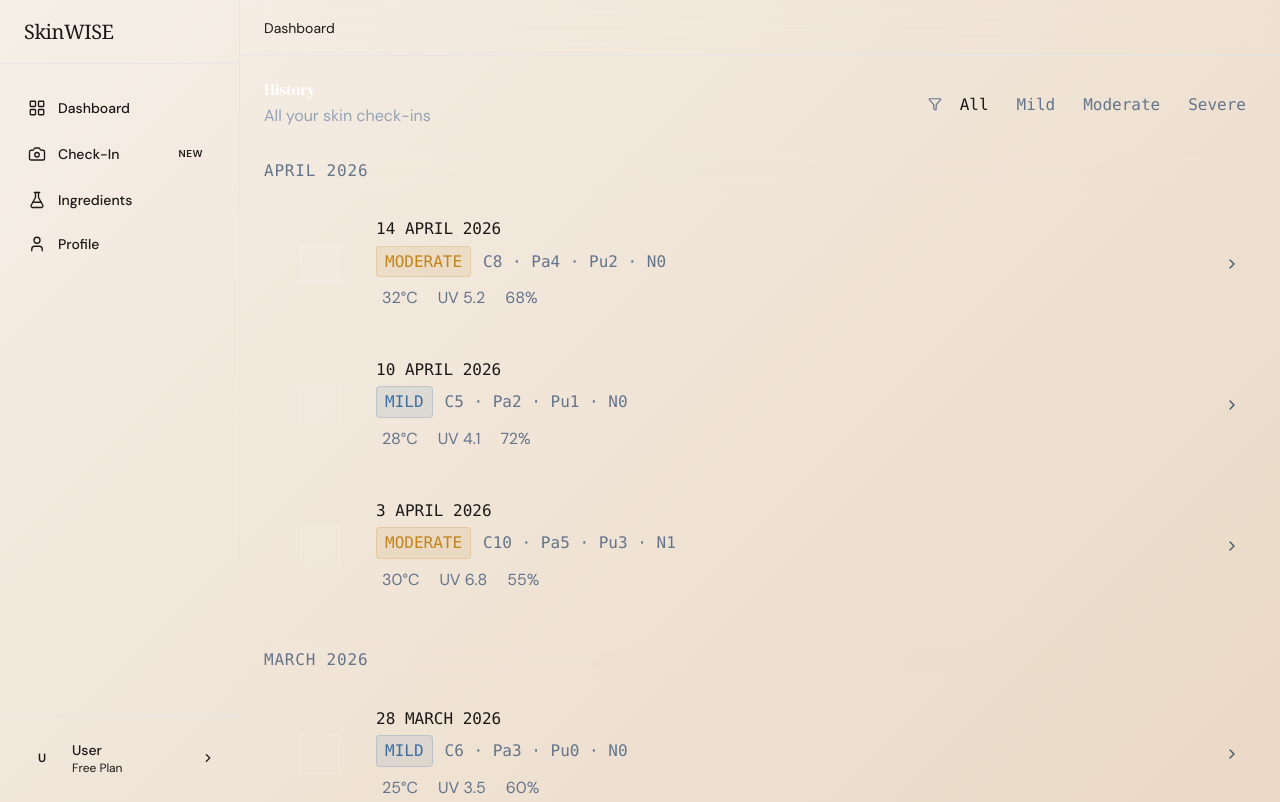
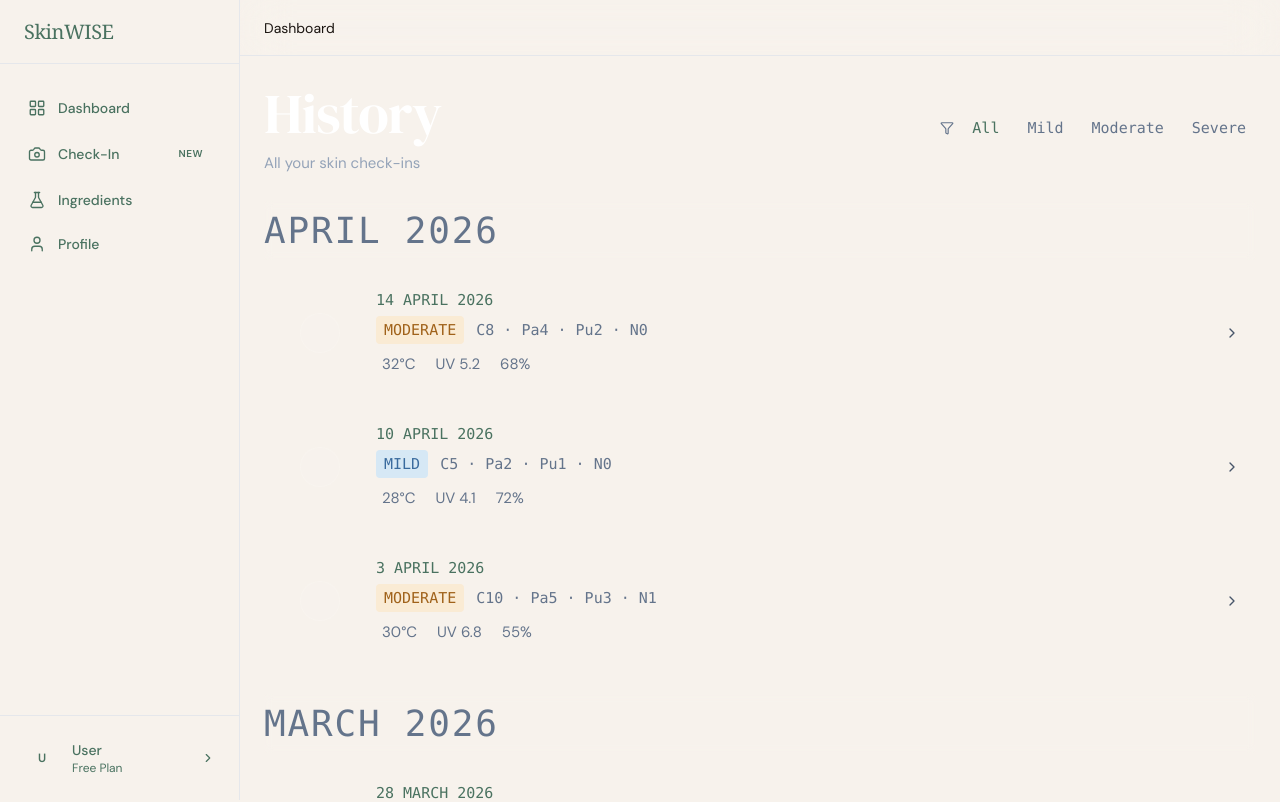
Before and after one commit to knajee/FYP-skinwise-, a Next.js app in the folder frontend/: page /history in a window 1280 px wide. Shown: the top 802 px of the page. Built offline with nearby package versions, Linux system fonts and the light colour scheme.

Commit message:
feat: implement warm modernism CSS token system with typography, spacing and animation foundations

```diff
--- a/frontend/src/app/globals.css
+++ b/frontend/src/app/globals.css
@@ -1,207 +1,184 @@
-/* ─── Google Fonts ─── */
 @import url('https://fonts.googleapis.com/css2?family=DM+Sans:wght@400;500;600&family=DM+Serif+Display&display=swap');
 
 @tailwind base;
 @tailwind components;
 @tailwind utilities;
 
-/* ─── Design Tokens ─── */
 :root {
-  /* Core palette */
-  --skin-cream: #F5EFE6;
-  --skin-warm: #E8D5C0;
-  --skin-charcoal: #1C1917;
-  --skin-sage: #5C7A6B;
-  --skin-amber: #C4831A;
-  --skin-rose: #B5404A;
-  --skin-sky: #3B6EA5;
-  --skin-muted: #78716C;
-  --skin-border: #D6C9B8;
-  --skin-surface: #FFFFFF;
+  /* ── Backgrounds (light → warm) ── */
+  --bg-base:        #F7F2EC;   /* page canvas — warm off-white, never pure white */
+  --bg-surface:     #FFFFFF;   /* cards, modals, elevated panels */
+  --bg-subtle:      #EEE7DC;   /* secondary backgrounds, hover states, code blocks */
+  --bg-muted:       #E3D9CC;   /* dividers, skeleton loaders, disabled inputs */
 
-  /* Severity colour map */
-  --severity-clear: var(--skin-sage);
-  --severity-mild: var(--skin-sky);
-  --severity-moderate: var(--skin-amber);
-  --severity-severe: var(--skin-rose);
+  /* ── Text (always on light backgrounds) ── */
+  --text-primary:   #1A1410;   /* headings, body — near-black with warm undertone */
+  --text-secondary: #5C4F42;   /* secondary labels, descriptions, captions */
+  --text-tertiary:  #8C7B6E;   /* placeholder, hint text, timestamps */
+  --text-inverse:   #F7F2EC;   /* text on dark/coloured backgrounds ONLY */
 
-  /* Lesion colour map */
-  --lesion-comedone: #94A3B8;
-  --lesion-papule: #3B82F6;
-  --lesion-pustule: #EAB308;
-  --lesion-nodule: #EF4444;
+  /* ── Primary Brand — Warm Charcoal ── */
+  --brand-primary:  #1A1410;   /* main CTA buttons, primary interactive */
+  --brand-hover:    #2E2318;   /* hover state for primary */
+
+  /* ── Accent — Sage Green (science / wellness) ── */
+  --accent:         #4A7260;   /* links, focus rings, active nav items */
+  --accent-light:   #D6EBE4;   /* accent tinted backgrounds, badge fills */
+  --accent-dark:    #2D4E40;   /* accent on white surface, deeper shade */
+
+  /* ── Severity — strict, non-negotiable ── */
+  --severity-clear:    #4A7260;   /* sage — positive / all clear */
+  --severity-clear-bg: #D6EBE4;
+  --severity-mild:     #3A6B9E;   /* steel blue — informational */
+  --severity-mild-bg:  #D6E8F5;
+  --severity-mod:      #A0621A;   /* amber — caution */
+  --severity-mod-bg:   #FAEBD4;
+  --severity-severe:   #9B2335;   /* deep rose — alert */
+  --severity-severe-bg:#F5D5D9;
+
+  /* ── Lesion Classes ── */
+  --lesion-comedone: #6B7280;   /* neutral grey */
+  --lesion-papule:   #2563EB;   /* clear blue */
+  --lesion-pustule:  #CA8A04;   /* amber */
+  --lesion-nodule:   #DC2626;   /* red */
+
+  /* ── Borders ── */
+  --border-default: #D5C9BA;   /* standard card/input borders */
+  --border-strong:  #A89880;   /* stronger dividers */
+  --border-focus:   #4A7260;   /* focus rings — accent colour */
+
+  /* ── Feedback ── */
+  --feedback-success:    #4A7260;
+  --feedback-success-bg: #D6EBE4;
+  --feedback-warning:    #A0621A;
+  --feedback-warning-bg: #FAEBD4;
+  --feedback-error:      #9B2335;
+  --feedback-error-bg:   #F5D5D9;
+  --feedback-info:       #3A6B9E;
+  --feedback-info-bg:    #D6E8F5;
+
+  /* ── Typography ── */
+  --font-display: 'DM Serif Display', Georgia, serif;
+  --font-body:    'DM Sans', system-ui, sans-serif;
+
+  /* ── Spacing & Radius ── */
+  --radius-sm:   8px;
+  --radius-md:   12px;
+  --radius-lg:   16px;
+  --radius-xl:   24px;
+  --radius-full: 9999px;
+
+  /* ── Shadow ── */
+  --shadow-sm:  0 1px 3px rgba(26, 20, 16, 0.08), 0 1px 2px rgba(26, 20, 16, 0.04);
+  --shadow-md:  0 4px 12px rgba(26, 20, 16, 0.10), 0 2px 4px rgba(26, 20, 16, 0.06);
+  --shadow-lg:  0 8px 24px rgba(26, 20, 16, 0.12), 0 4px 8px rgba(26, 20, 16, 0.06);
 }
 
-/* ─── CSS Reset & Base ─── */
 @layer base {
-  *,
-  *::before,
-  *::after {
-    box-sizing: border-box;
-    margin: 0;
-    padding: 0;
-  }
-
+  /* Base layer — apply immediately */
   html {
-    scroll-behavior: smooth;
+    background-color: var(--bg-base);
+    color: var(--text-primary);
+    font-family: var(--font-body);
     -webkit-font-smoothing: antialiased;
     -moz-osx-font-smoothing: grayscale;
+    scroll-behavior: smooth;
   }
 
   body {
-    font-family: 'DM Sans', sans-serif;
-    color: var(--skin-charcoal);
-    background-color: var(--skin-cream);
+    background-color: var(--bg-base);
+    color: var(--text-primary);
+    font-size: 15px;
     line-height: 1.6;
     min-height: 100vh;
   }
 
-  h1, h2, h3, h4 {
-    font-family: 'DM Serif Display', serif;
+  /* ── Typography scale ── */
+  h1, h2, h3, h4, h5, h6 {
+    font-family: var(--font-display);
+    color: var(--text-primary);       /* DARK on light background — always */
     line-height: 1.2;
-    letter-spacing: -0.01em;
+    letter-spacing: -0.02em;
   }
 
-  img, picture, video, canvas, svg {
-    display: block;
-    max-width: 100%;
-  }
+  h1 { font-size: clamp(2rem, 5vw, 3.5rem); }
+  h2 { font-size: clamp(1.5rem, 3vw, 2.25rem); }
+  h3 { font-size: clamp(1.25rem, 2vw, 1.75rem); }
+  h4 { font-size: 1.25rem; }
 
-  input, button, textarea, select {
-    font: inherit;
+  p, li, td, th {
+    color: var(--text-secondary);
+    font-size: 0.9375rem;
+    line-height: 1.7;
   }
 
   a {
-    color: inherit;
+    color: var(--accent);
     text-decoration: none;
+    transition: color 150ms ease;
+  }
+  a:hover { color: var(--accent-dark); }
+
+  /* Focus rings — accessible, on-brand */
+  *:focus-visible {
+    outline: 2px solid var(--border-focus);
+    outline-offset: 3px;
+    border-radius: var(--radius-sm);
   }
 
-  ::selection {
-    background: rgba(92, 122, 107, 0.2);
-    color: var(--skin-charcoal);
+  /* Scrollbar */
+  ::-webkit-scrollbar { width: 6px; height: 6px; }
+  ::-webkit-scrollbar-track { background: var(--bg-subtle); }
+  ::-webkit-scrollbar-thumb { background: var(--border-strong); border-radius: var(--radius-full); }
+  ::-webkit-scrollbar-thumb:hover { background: var(--text-tertiary); }
+}
+
+@layer components {
+  /* ── Utility classes ── */
+  .text-display { font-family: var(--font-display); }
+
+  .surface-card {
+    background: var(--bg-surface);
+    border: 1px solid var(--border-default);
+    border-radius: var(--radius-lg);
+    box-shadow: var(--shadow-sm);
   }
 
-  :focus-visible {
-    outline: 2px solid var(--skin-sage);
-    outline-offset: 2px;
+  .surface-card-elevated {
+    background: var(--bg-surface);
+    border: 1px solid var(--border-default);
+    border-radius: var(--radius-lg);
+    box-shadow: var(--shadow-md);
   }
 
-  /* ─── Custom Scrollbar (WebKit) ─── */
-  ::-webkit-scrollbar {
-    width: 6px;
-    height: 6px;
+  .surface-subtle {
+    background: var(--bg-subtle);
+    border: 1px solid var(--border-default);
+    border-radius: var(--radius-lg);
   }
-  ::-webkit-scrollbar-track {
-    background: var(--skin-border);
-    border-radius: 3px;
-  }
-  ::-webkit-scrollbar-thumb {
-    background: var(--skin-muted);
-    border-radius: 3px;
-  }
-  ::-webkit-scrollbar-thumb:hover {
-    background: var(--skin-charcoal);
-  }
+
+  /* Severity badge base */
+  .badge-clear    { background: var(--severity-clear-bg);  color: var(--severity-clear);  }
+  .badge-mild     { background: var(--severity-mild-bg);   color: var(--severity-mild);   }
+  .badge-moderate { background: var(--severity-mod-bg);    color: var(--severity-mod);    }
+  .badge-severe   { background: var(--severity-severe-bg); color: var(--severity-severe); }
+
+  /* Feedback banner base */
+  .banner-success { background: var(--feedback-success-bg); color: var(--feedback-success); border: 1px solid color-mix(in srgb, var(--feedback-success) 20%, transparent); }
+  .banner-warning { background: var(--feedback-warning-bg); color: var(--feedback-warning); border: 1px solid color-mix(in srgb, var(--feedback-warning) 20%, transparent); }
+  .banner-error   { background: var(--feedback-error-bg);   color: var(--feedback-error);   border: 1px solid color-mix(in srgb, var(--feedback-error) 20%, transparent); }
+  .banner-info    { background: var(--feedback-info-bg);    color: var(--feedback-info);    border: 1px solid color-mix(in srgb, var(--feedback-info) 20%, transparent); }
+
+  /* Animation utilities (can also use tailwind's animation config) */
+  .animate-fade-in  { animation: fadeIn 300ms ease forwards; }
+  .animate-pulse-ring { animation: pulse-ring 2s ease-in-out infinite; }
 }
 
-/* ─── Component Classes ─── */
-@layer components {
-  /* Gradient background utility */
-  .skin-gradient {
-    background: linear-gradient(135deg, var(--skin-cream) 0%, var(--skin-warm) 100%);
-  }
-
-  /* Glass panel utility */
-  .glass-panel {
-    background: rgba(255, 255, 255, 0.7);
-    backdrop-filter: blur(12px);
-    -webkit-backdrop-filter: blur(12px);
-    border: 1px solid var(--skin-border);
-    border-radius: 16px;
-  }
-
-  /* Severity badges */
-  .badge-clear {
-    background: rgba(92, 122, 107, 0.1);
-    color: var(--severity-clear);
-    border: 1px solid rgba(92, 122, 107, 0.2);
-  }
-  .badge-mild {
-    background: rgba(59, 110, 165, 0.1);
-    color: var(--severity-mild);
-    border: 1px solid rgba(59, 110, 165, 0.2);
-  }
-  .badge-moderate {
-    background: rgba(196, 131, 26, 0.1);
-    color: var(--severity-moderate);
-    border: 1px solid rgba(196, 131, 26, 0.2);
-  }
-  .badge-severe {
-    background: rgba(181, 64, 74, 0.1);
-    color: var(--severity-severe);
-    border: 1px solid rgba(181, 64, 74, 0.2);
-  }
-
-  /* Card surfaces */
-  .card-surface {
-    background: var(--skin-surface);
-    border: 1px solid var(--skin-border);
-    border-radius: 16px;
-  }
-
-  /* Stagger animation for children */
-  .stagger-children > * {
-    opacity: 0;
-    animation: fadeInUp 300ms ease-out forwards;
-  }
-  .stagger-children > *:nth-child(1) { animation-delay: 0ms; }
-  .stagger-children > *:nth-child(2) { animation-delay: 60ms; }
-  .stagger-children > *:nth-child(3) { animation-delay: 80ms; }
-  .stagger-children > *:nth-child(4) { animation-delay: 120ms; }
-  .stagger-children > *:nth-child(5) { animation-delay: 160ms; }
-  .stagger-children > *:nth-child(6) { animation-delay: 200ms; }
+@keyframes fadeIn {
+  from { opacity: 0; transform: translateY(6px); }
+  to   { opacity: 1; transform: translateY(0); }
 }
-
-@layer utilities {
-  .text-balance {
-    text-wrap: balance;
-  }
+@keyframes pulse-ring {
+  0%, 100% { opacity: 0.4; transform: scale(1); }
+  50%       { opacity: 1;   transform: scale(1.05); }
 }
-
-/* ─── Keyframe Definitions ─── */
-@keyframes fadeInUp {
-  0% {
-    opacity: 0;
-    transform: translateY(8px);
-  }
-  100% {
-    opacity: 1;
-    transform: translateY(0);
-  }
-}
-
-@keyframes pulseRing {
-  0% {
-    transform: scale(0.8);
-    opacity: 1;
-  }
-  100% {
-    transform: scale(2.4);
-    opacity: 0;
-  }
-}
-
-/* ─── Reduced Motion ─── */
-@media (prefers-reduced-motion: reduce) {
-  *,
-  *::before,
-  *::after {
-    animation-duration: 0.01ms !important;
-    animation-iteration-count: 1 !important;
-    transition-duration: 0.01ms !important;
-  }
-
-  html {
-    scroll-behavior: auto;
-  }
-}
--- a/frontend/src/app/layout.tsx
+++ b/frontend/src/app/layout.tsx
@@ -28,6 +28,24 @@ export const metadata: Metadata = {
     "lesion detection",
     "skin tracking",
   ],
+  openGraph: {
+    title: "SkinWISE 2.0",
+    description: "AI-powered skincare wellness tracking",
+    siteName: "SkinWISE 2.0",
+    type: "website",
+  },
+  twitter: {
+    card: "summary_large_image",
+    title: "SkinWISE 2.0",
+    description: "AI-powered skincare wellness tracking",
+  },
+};
+
+export const viewport = {
+  themeColor: "#F5EFE6",
+  width: "device-width",
+  initialScale: 1,
+  maximumScale: 1,
 };
 
 export default function RootLayout({
@@ -38,7 +56,7 @@ export default function RootLayout({
   return (
     <html lang="en" className={`${dmSans.variable} ${dmSerif.variable}`}>
       <body
-        className={`${dmSans.className} bg-skin-cream min-h-screen antialiased`}
+        className={`${dmSans.className} bg-bg-base min-h-screen antialiased`}
       >
         <Providers>{children}</Providers>
       </body>
```
